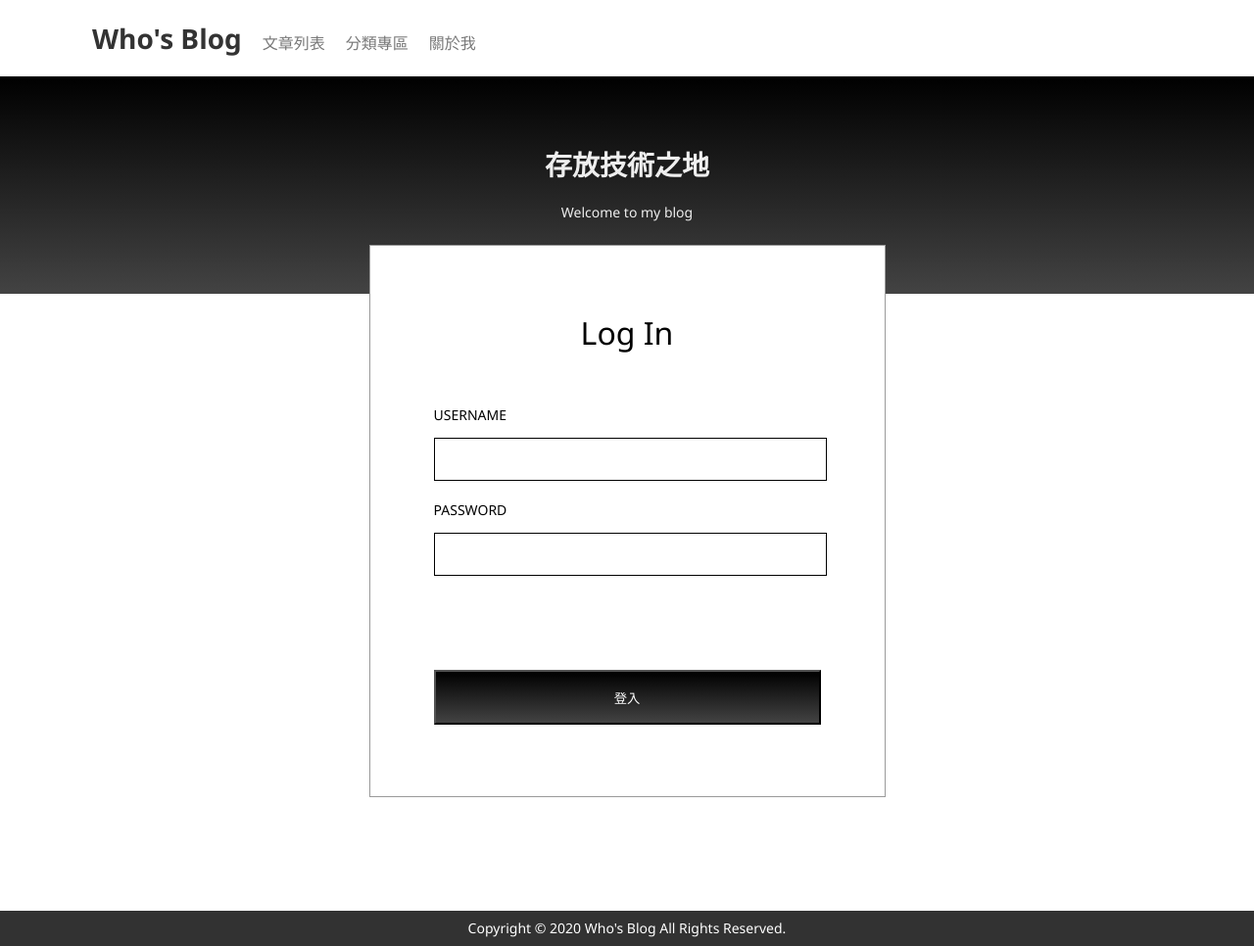
After one commit to MoreCoke/php-blog, a PHP site: page /login.php in a window 1280 px wide. The commit adds this page. Shown: the whole page at 98% size. Run offline with PHP 8.4, Linux system fonts and the light colour scheme.

Commit message:
Feat login layout

```diff
--- a/css/index.css
+++ b/css/index.css
@@ -109,6 +109,7 @@ body {
 .blog-block__content {
   font-size: 14px;
   margin-bottom: 16px;
+  line-height: 1.25;
 }
 
 .blog-block__read-more {
@@ -125,3 +126,42 @@ footer {
   text-align: center;
   font-size: 14px;
 }
+
+/* login */
+
+.blog-block__login {
+  border: 1px solid #9a9a9a;
+  width: 527px;
+  box-sizing: border-box;
+  padding: 73px 65px;
+  margin-top: -50px;
+  margin-bottom: 116px;
+  background-color: white;
+}
+
+.blog-block__login-title {
+  font-size: 32px;
+  text-align: center;
+  margin-bottom: 61px;
+}
+
+.blog-block__login-label {
+  margin-right: 21px;
+  margin-bottom: 16px;
+  font-size: 14px;
+}
+
+.blog-block__login-input {
+  width: 100%;
+  height: 40px;
+  margin-bottom: 23px;
+  border: 1px solid black;
+}
+
+.blog-block__login-submit {
+  width: 100%;
+  height: 56px;
+  color: white;
+  margin-top: 73px;
+  background-image: linear-gradient(#000000, #434343);
+}
--- /dev/null
+++ b/handle_login.php
@@ -0,0 +1,3 @@
+<?php
+
+echo $_POST['username'];
--- /dev/null
+++ b/login.php
@@ -0,0 +1,38 @@
+<!DOCTYPE html>
+<html lang="en">
+
+<head>
+  <meta charset="UTF-8">
+  <meta name="viewport" content="width=device-width, initial-scale=1.0">
+  <title>Blog</title>
+  <link rel="stylesheet" href="./css/reset.css" />
+  <link rel="stylesheet" href="./css/index.css" />
+</head>
+
+<body>
+  <nav>
+    <ul class="blog-navlist">
+      <li><a class="logo" href="index.php">Who's Blog</a></li>
+      <li><a class="blog-navlist__item" href="#">文章列表</a></li>
+      <li><a class="blog-navlist__item" href="#">分類專區</a></li>
+      <li><a class="blog-navlist__item" href="#">關於我</a></li>
+    </ul>
+  </nav>
+  <div class="blog-topic">
+    <h1>存放技術之地</h1>
+    <span>Welcome to my blog</span>
+  </div>
+  <div class="blog-wrapper">
+    <form class="blog-block__login" method="POST" action="handle_login.php">
+      <div class="blog-block__login-title">Log In</div>
+      <div class="blog-block__login-label">USERNAME</div>
+      <input class="blog-block__login-input" type="text" name="username">
+      <div class="blog-block__login-label">PASSWORD</div>
+      <input class="blog-block__login-input" type="password" name="password">
+      <input class="blog-block__login-submit" value="登入" type="submit" />
+    </form>
+  </div>
+  <footer>Copyright © 2020 Who's Blog All Rights Reserved.</footer>
+</body>
+
+</html>
```
